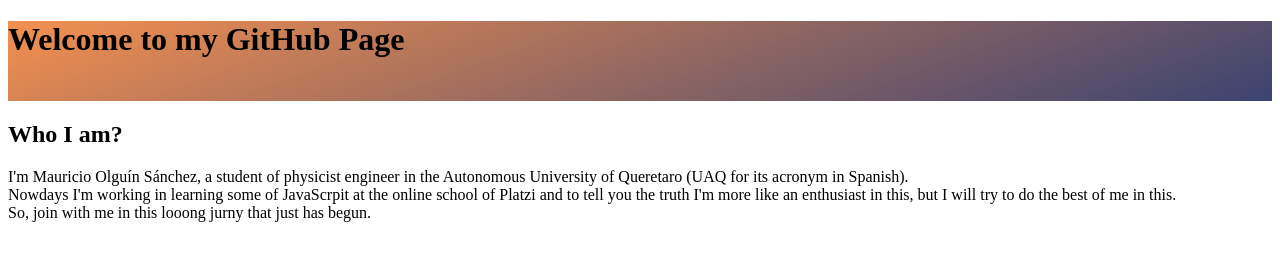
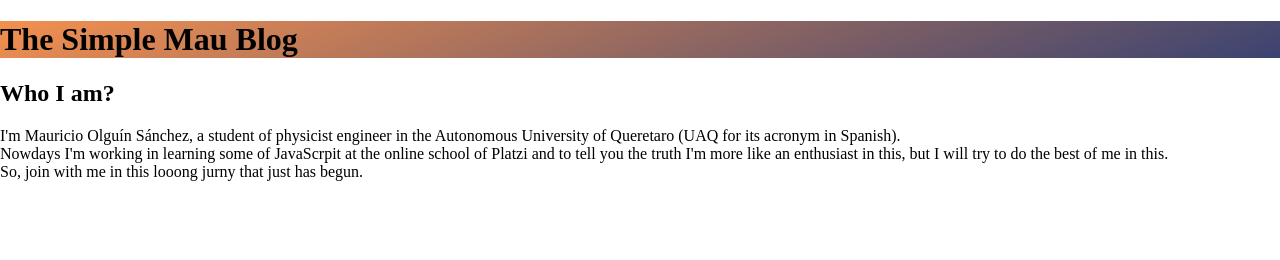
Before and after one commit to TheSimpleMau/TheSimpleMau.github.io, a plain HTML site: page index.html in a window 1280 px wide. Drawn offline with Linux system fonts and the light colour scheme.

Commit message:
Anadiendo README

```diff
--- a/index.html
+++ b/index.html
@@ -11,13 +11,15 @@
         background-color: #F3904F;
         background-image: linear-gradient(160deg, #F3904F 0%, #3B4371 100%);
         width: 100%;
-        height: 80px;
+        height: 5%;
     }
-
+    body{
+        margin: 0;
+    }
 </style>
 <body>
     <header>
-        <h1>Welcome to my GitHub Page</h1>
+        <h1>The Simple Mau Blog</h1>
     </header>
     <section>
         <h2>Who I am?</h2>
```
Also changed, not shown: 1 other file.
